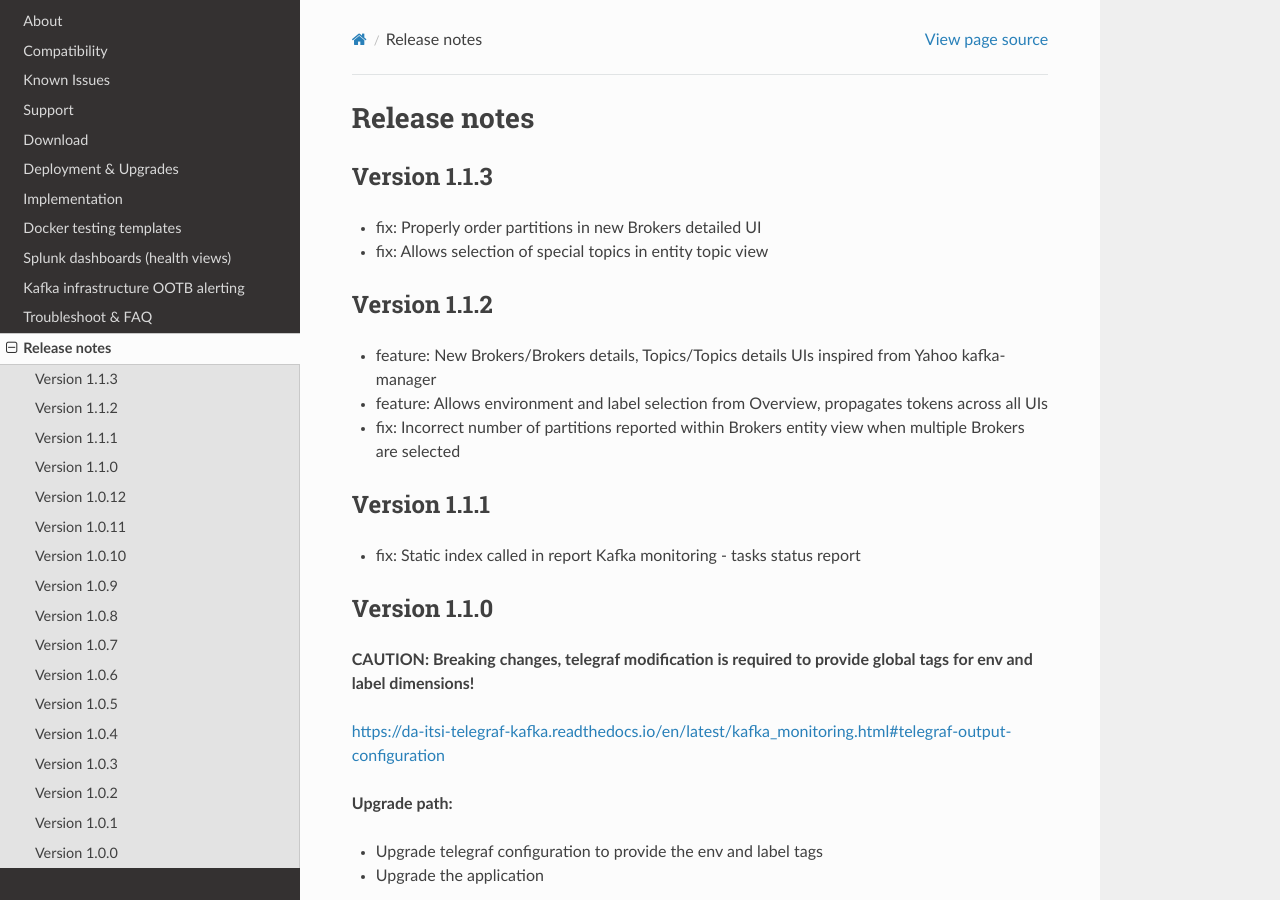
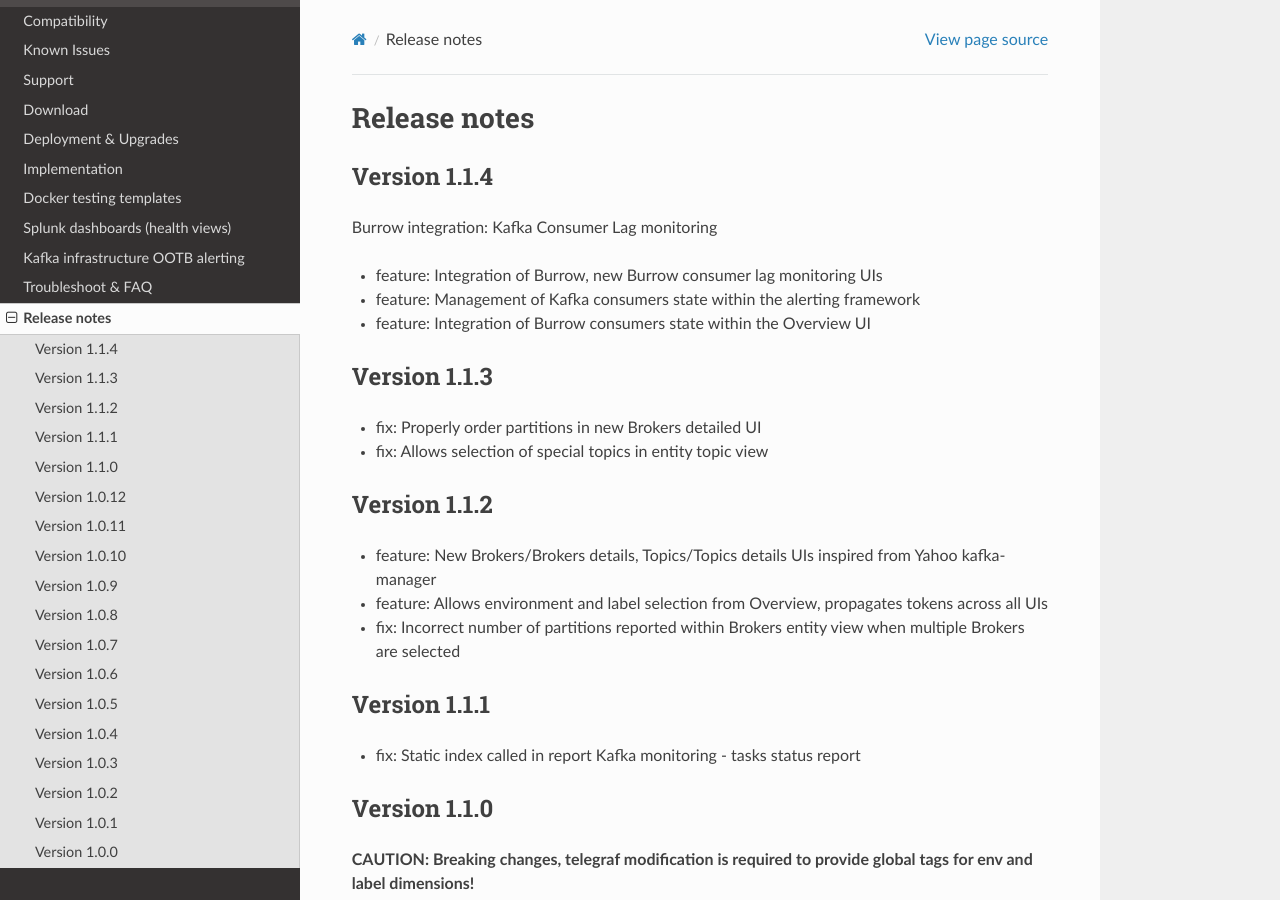
Before and after one commit to guilhemmarchand/telegraf-kafka, a Sphinx documentation site: the page built from docs/releasenotes.rst, in a window 1280 px wide and 900 px high. Built offline with Sphinx 7.4.7 and the Read the Docs theme 2.0.0, drawn with Linux system fonts in a browser that asks for light colours.

Commit message:
release notes update

```diff
--- a/docs/releasenotes.rst
+++ b/docs/releasenotes.rst
@@ -1,5 +1,14 @@
 Release notes
 #############
+
+Version 1.1.4
+=============
+
+Burrow integration: Kafka Consumer Lag monitoring
+
+- feature: Integration of Burrow, new Burrow consumer lag monitoring UIs
+- feature: Management of Kafka consumers state within the alerting framework
+- feature: Integration of Burrow consumers state within the Overview UI
 
 Version 1.1.3
 =============
```
